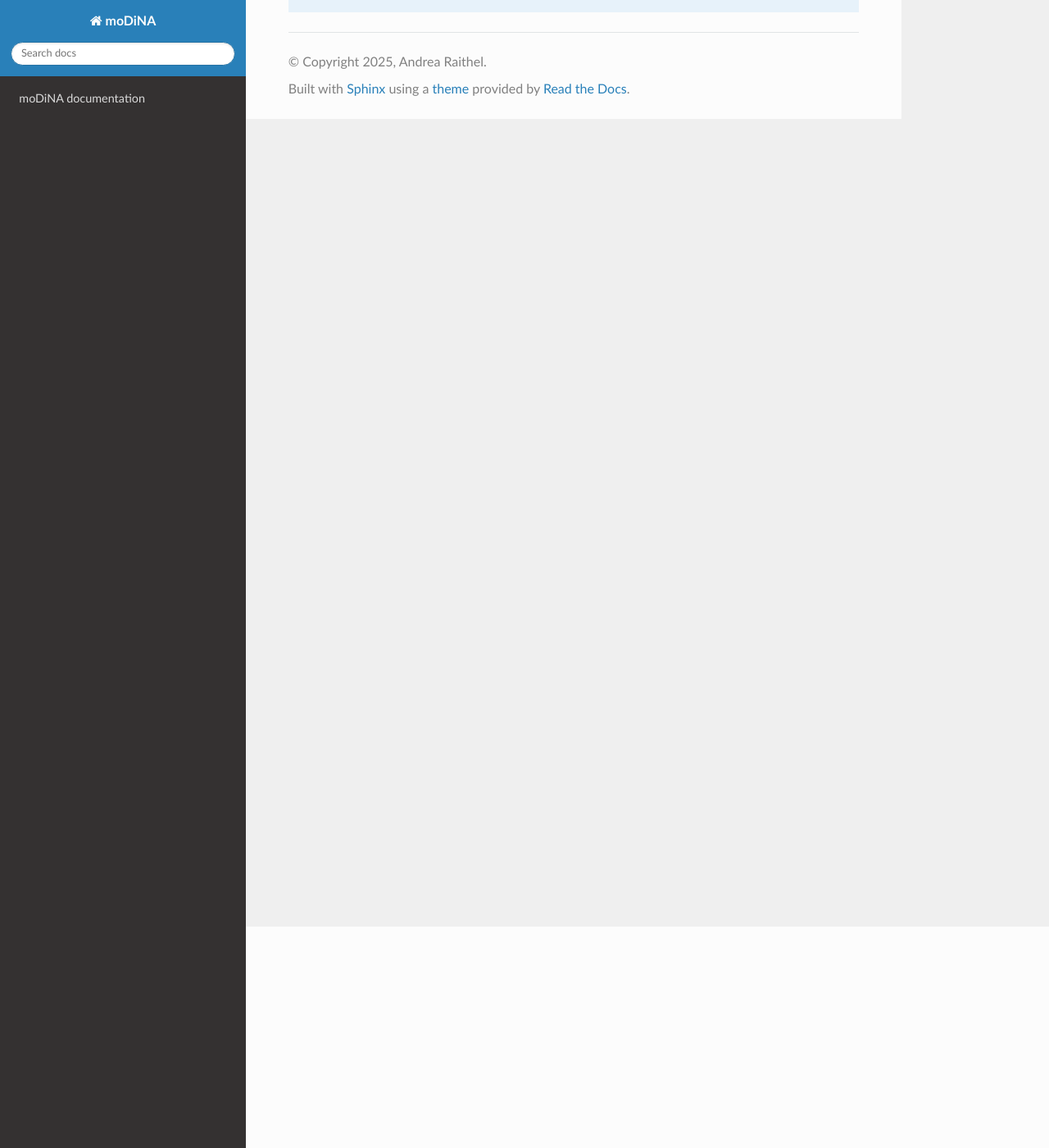
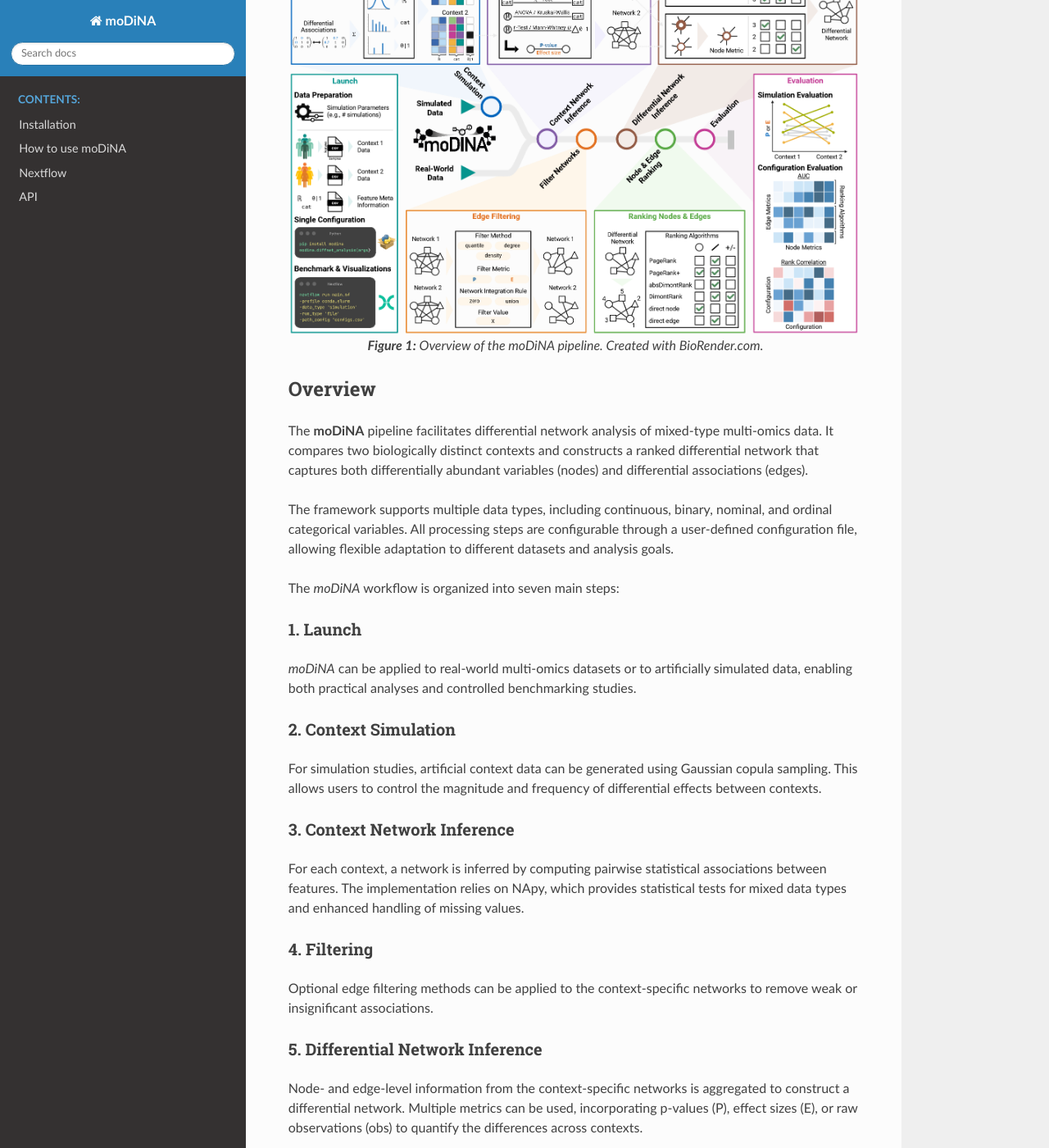
Before and after one commit to DyHealthNet/moDiNA, a Sphinx documentation site: the page built from docs/source/index.rst, in a window 1280 px wide and 1400 px high, scrolled down 270 px. Shown: the whole window at 82% size. Built offline with Sphinx 7.4.7 and the Read the Docs theme 3.1.0, drawn with Linux system fonts in a browser that asks for light colours; some of the changed text lies outside the part shown.

Commit message:
update docs

```diff
--- a/docs/source/index.rst
+++ b/docs/source/index.rst
@@ -7,10 +7,66 @@
 
 
 
-moDiNA documentation
+moDiNA: Differential Network Analysis of Mixed-Type Multi-Omics Data
 ====================
 
-**moDiNA** is a Python package for Multi-Omics Differential Network Analysis.
+.. figure:: _static/moDiNA_Introduction.png
+   :alt: Overview of the moDiNA pipeline
+   :width: 800px
+   :align: center
+
+   **Figure 1:** Overview of the moDiNA pipeline. Created with BioRender.com.
+
+Overview
+--------
+
+The **moDiNA** pipeline facilitates differential network analysis of mixed-type multi-omics data.
+It compares two biologically distinct contexts and constructs a ranked differential network that captures both differentially abundant variables (nodes) and differential associations (edges).
+
+The framework supports multiple data types, including continuous, binary, nominal, and ordinal categorical variables.
+All processing steps are configurable through a user-defined configuration file, allowing flexible adaptation to different datasets and analysis goals.
+
+The *moDiNA* workflow is organized into seven main steps:
+
+1. Launch
+~~~~~~~~~
+
+*moDiNA* can be applied to real-world multi-omics datasets or to artificially simulated data, enabling both practical analyses and controlled benchmarking studies.
+
+2. Context Simulation
+~~~~~~~~~~~~~~~~~~~~~
+
+For simulation studies, artificial context data can be generated using Gaussian copula sampling.
+This allows users to control the magnitude and frequency of differential effects between contexts.
+
+3. Context Network Inference
+~~~~~~~~~~~~~~~~~~~~~~~~~~~~
+
+For each context, a network is inferred by computing pairwise statistical associations between features.
+The implementation relies on NApy, which provides statistical tests for mixed data types and enhanced handling of missing values.
+
+4. Filtering
+~~~~~~~~~~~~
+
+Optional edge filtering methods can be applied to the context-specific networks to remove weak or insignificant associations.
+
+5. Differential Network Inference
+~~~~~~~~~~~~~~~~~~~~~~~~~~~~~~~~~
+
+Node- and edge-level information from the context-specific networks is aggregated to construct a differential network.
+Multiple metrics can be used, incorporating p-values (P), effect sizes (E), or raw observations (obs) to quantify the differences across contexts.
+
+6. Node and Edge Ranking
+~~~~~~~~~~~~~~~~~~~~~~~~
+
+Nodes and edges in the differential network are ranked using various network-based ranking algorithms.
+These algorithms differ in how they integrate node and edge scores and whether they consider the direction of differential effects.
+
+7. Evaluation
+~~~~~~~~~~~~~
+
+Using the provided :doc:`Nextflow pipeline <nextflow>`, multiple configurations can be systematically evaluated for their ranking performance and similarity across simulation scenarios.
+
 
 .. note::
 
@@ -19,3 +75,8 @@ moDiNA documentation
 .. toctree::
    :maxdepth: 2
    :caption: Contents:
+
+   installation
+   tutorial
+   nextflow
+   modules
--- a/docs/source/modules.rst
+++ b/docs/source/modules.rst
@@ -1,5 +1,5 @@
-modina
-======
+API
+===
 
 .. toctree::
    :maxdepth: 4
--- /dev/null
+++ b/docs/source/nextflow.rst
@@ -0,0 +1,2 @@
+Nextflow
+========
--- /dev/null
+++ b/docs/source/tutorial.rst
@@ -0,0 +1,2 @@
+How to use moDiNA
+=================
```
Also changed, not shown: docs/source/installation.rst (added, +26 -0 lines), docs/source/modina.rst (+32 -8 lines), docs/source/_static/moDiNA_Introduction.png (added), 1 other file.
